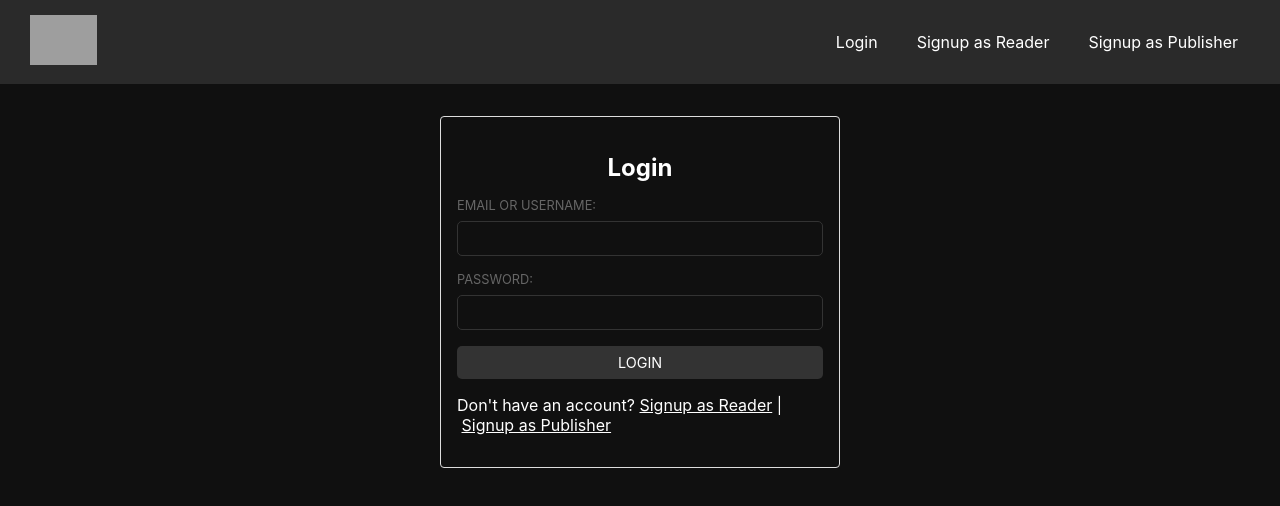
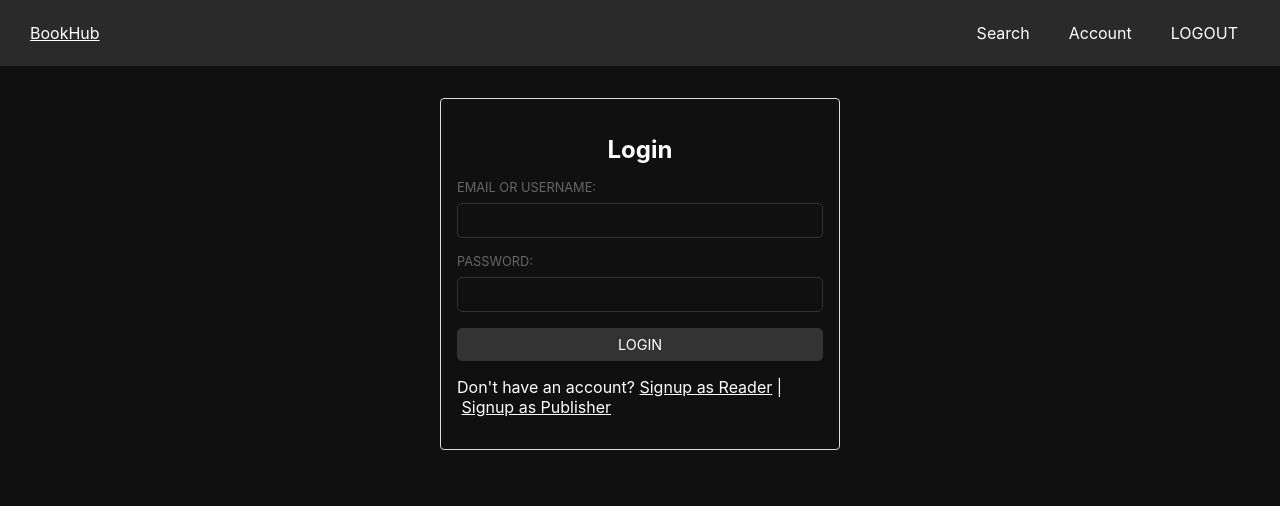
Before and after one commit to likelessly/SE-BookHub, a React (Vite) app in the folder frontend/: page /login in a window 1280 px wide. Shown: the top 506 px of the page. Built offline with nearby package versions, Linux system fonts and the light colour scheme; sample sign-in values are in the browser's storage; grey boxes are pictures that could not be loaded.

Commit message:
fix some bugs
-fix account page
-fix home page logout automatically

```diff
--- a/frontend/src/pages/Base.jsx
+++ b/frontend/src/pages/Base.jsx
@@ -1,64 +1,67 @@
-import React, { useEffect, useState } from 'react';
+import React from 'react';
 import { Link, useLocation, useNavigate } from 'react-router-dom';
-import './Base.css'; // ไฟล์ CSS สำหรับ navbar
+import './Base.css';
 
 const Base = ({ children }) => {
   const location = useLocation();
   const navigate = useNavigate();
 
-  // รายการเส้นทางสำหรับหน้า Login/Signup (auth pages)
+  // Get user data from localStorage
+  const token = localStorage.getItem('token');
+  const userRole = localStorage.getItem('role');
+  const userId = localStorage.getItem('userId');
+
+  // Auth pages don't need the account button
   const authRoutes = ['/', '/login', '/signup/reader', '/signup/publisher'];
   const isAuthPage = authRoutes.includes(location.pathname);
 
+  // Remove the automatic redirection from home page
+  // This allows the logo click to always navigate to home
+
   const handleLogout = () => {
-    // เคลียร์ token และ role จาก localStorage แล้วรีไดเร็กต์ไปหน้า login
     localStorage.removeItem('token');
     localStorage.removeItem('role');
-    localStorage.removeItem('userId'); // ลบ userId ออกจาก localStorage
+    localStorage.removeItem('userId');
     navigate('/login');
   };
 
-  // ดึง role ของผู้ใช้จาก localStorage (คาดว่าจะเป็น 'reader' หรือ 'publisher')
-  const userRole = useState(localStorage.getItem('role'));
-  const userId = useState(localStorage.getItem('userId'));
+  const handleAccountClick = (e) => {
+    e.preventDefault();
+    if (userRole === 'reader') {
+      navigate(`/account/reader/${userId}`);
+    } else if (userRole === 'publisher') {
+      navigate(`/account/publisher/${userId}`);
+    } else {
+      navigate('/login');
+    }
+  };
 
-  useEffect(() => {
-    // ตรวจสอบว่า userRole และ userId มีค่าแล้วหรือยัง
-    if (userRole && userId) {
-      if (userRole === 'reader') {
-        navigate(`/account/reader/${userId}`);
-      } else if (userRole === 'publisher') {
-        navigate(`/account/publisher/${userId}`);
-      }
-    }
-  }, [userRole, userId, navigate]); // เพิ่ม dependency ใน useEffect
+  // New function to handle logo click
+  const handleLogoClick = (e) => {
+    e.preventDefault();
+    navigate('/');
+  };
 
   return (
     <>
       <nav className="navbar">
         <div className="navbar-left">
-          <Link to="/">
-            <img src="/path/to/logo.png" alt="BookHub Logo" className="logo" />
-          </Link>
+          {/* Use onClick handler for logo instead of Link */}
+          <a href="#" onClick={handleLogoClick} className="logo">
+            BookHub
+          </a>
         </div>
         <div className="navbar-right">
-          {isAuthPage ? (
+          {isAuthPage && !token ? (
             <>
               <Link to="/login" className="nav-link">Login</Link>
               <Link to="/signup/reader" className="nav-link">Signup as Reader</Link>
-              <Link to="/signup/publisher" className="nav-link">Signup as Publisher</Link> {/* เพิ่มลิงก์สำหรับ Signup Publisher */}
+              <Link to="/signup/publisher" className="nav-link">Signup as Publisher</Link>
             </>
           ) : (
             <>
               <Link to="/main" className="nav-link">Search</Link>
-              {/* ใช้ role เพื่อเลือกเส้นทาง account */}
-              {userRole === 'reader' ? (
-                <Link to={`/account/reader/${userId}`} className="nav-link">Account</Link>
-              ) : userRole === 'publisher' ? (
-                <Link to={`/account/publisher/${userId}`} className="nav-link">Account</Link>
-              ) : (
-                <Link to="/account" className="nav-link">Account</Link>
-              )}
+              <a href="#" onClick={handleAccountClick} className="nav-link">Account</a>
               <button onClick={handleLogout} className="nav-link logout-button">Logout</button>
             </>
           )}
--- a/frontend/src/pages/Login.jsx
+++ b/frontend/src/pages/Login.jsx
@@ -14,17 +14,17 @@ const Login = () => {
     e.preventDefault();
     try {
       const response = await axios.post('http://127.0.0.1:8000/api/login/', { identifier, password });
-      const { token, role, userId } = response.data;
 
-      // เก็บ token, role และ userId ใน localStorage
+      // Get token and user info
+      const { token, role } = response.data;
+      const userId = response.data.userId || '1'; // Get userId from response or use default
+
+      // Store in localStorage
       localStorage.setItem('token', token);
       localStorage.setItem('role', role);
       localStorage.setItem('userId', userId);
 
-      console.log("Token:", token);
-      console.log("Role:", role);
-
-      // ใช้ navigate เพื่อไปยังหน้า Account ที่เหมาะสมตาม role
+      // Navigate based on role
       if (role === 'reader') {
         navigate(`/account/reader/${userId}`);
       } else if (role === 'publisher') {
@@ -36,7 +36,6 @@ const Login = () => {
       setError(err.response?.data?.detail || 'Login failed. Please check your credentials.');
     }
   };
-
 
   return (
     <div className="auth-page">
```
Also changed, not shown: 1 other file (tests, documents, lock files or other folders).
